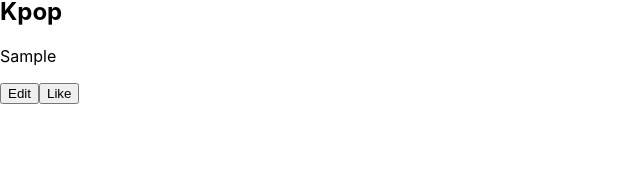
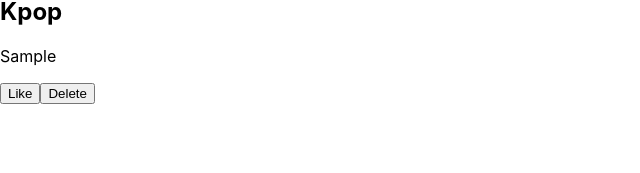
Before and after one commit to Jay890/ReactApp, a React (Create React App) app in the folder react-starter/: page / in a window 1280 px wide. Both pictures are taken after typing "Sample" into the empty fields and a click on the button "Submit". Shown: the part 110-283 px from the top of the page, without its empty margins (0-640 px from the left). Built offline with nearby package versions, Linux system fonts and the light colour scheme.

Commit message:
State remove
Remove state element from array

```diff
--- a/react-starter/src/App.js
+++ b/react-starter/src/App.js
@@ -19,7 +19,12 @@ function App() {
         tweets={tweets}
         setTweets={setTweets}
       />
-      <TweetList setName={setName} name={name} tweets={tweets} />
+      <TweetList
+        setName={setName}
+        name={name}
+        tweets={tweets}
+        setTweets={setTweets}
+      />
     </div>
   );
 }
--- a/react-starter/src/components/TweetList.js
+++ b/react-starter/src/components/TweetList.js
@@ -1,11 +1,16 @@
 import React from "react";
 import Tweet from "./Tweet";
 
-const TweetList = ({ name, tweets }) => {
+const TweetList = ({ name, tweets, setTweets }) => {
   return (
     <div className="tweet-list">
       {tweets.map((tweet) => (
-        <Tweet name={name} tweets={tweet} />
+        <Tweet
+          name={name}
+          tweet={tweet}
+          setTweets={setTweets}
+          tweets={tweets}
+        />
       ))}
     </div>
   );
--- a/react-starter/src/components/tweet.js
+++ b/react-starter/src/components/tweet.js
@@ -1,14 +1,16 @@
 import React from "react";
 
-const Tweet = ({ name, tweets }) => {
+const Tweet = ({ name, tweets, setTweets, tweet }) => {
   const tweetDate = "24/11/2020";
-
+  const deleteTweet = () => {
+    setTweets(tweets.filter((t) => t !== tweet));
+  };
   return (
     <div className="tweet">
       <h2>{name}</h2>
-      <p>{tweets}</p>
-      <button>Edit</button>
+      <p>{tweet}</p>
       <button>Like</button>
+      <button onClick={deleteTweet}>Delete</button>
     </div>
   );
 };
```
